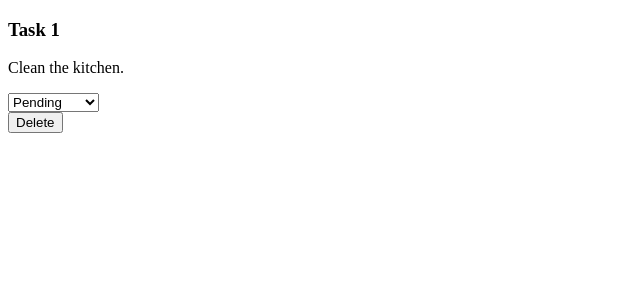
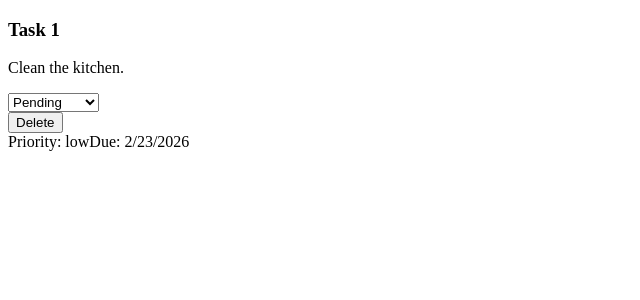
Before and after one commit to ScriptMang/lab9.3, a React (Vite) app: page / in a window 1280 px wide. Shown: the top 300 px of the page, without its empty margins (0-640 px from the left). Built offline with nearby package versions, Linux system fonts and the light colour scheme.

Commit message:
Add priority and due-date to task-item func

```diff
--- a/src/components/TaskItem.tsx
+++ b/src/components/TaskItem.tsx
@@ -25,8 +25,8 @@ function TaskItem({task, onStatusChange, onDelete}: TaskItemProps) {
             <button onClick = {()=> onDelete(task.id)}>Delete</button>
         </div>
         <div>
-            <span></span>
-            <span></span>
+            <span>Priority: {task.priority}</span>
+            <span>Due: {task.dueDate}</span>
         </div>
         </>
     )
```
